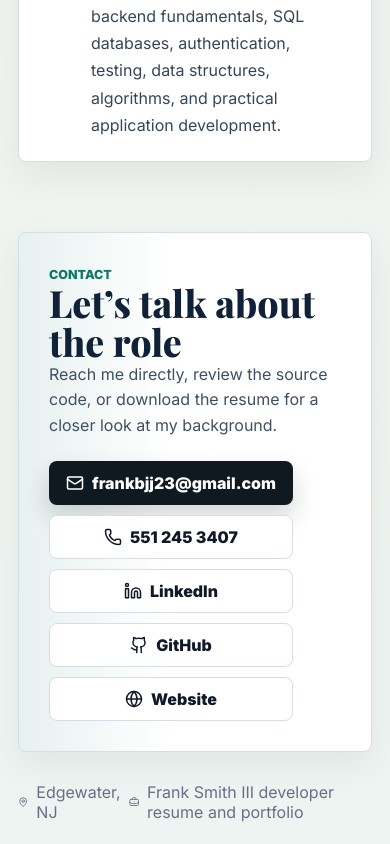
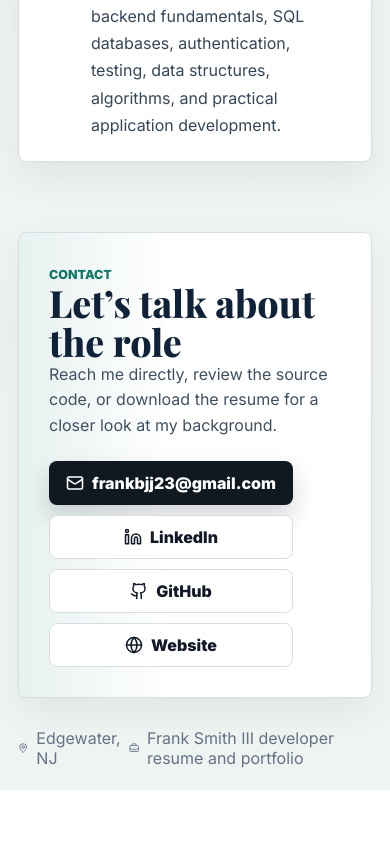
Before and after one commit to frankbjj23/frank-smith-pro-app, a React (Vite) app: page / in a window 390 px wide. Shown: the part 10263-11107 px from the top of the page. After the commit the page ends 11053 px from the top, so only its background shows below. Built offline with nearby package versions, Linux system fonts and the light colour scheme.

Commit message:
Remove phone number from site

```diff
--- a/src/App.tsx
+++ b/src/App.tsx
@@ -8,7 +8,6 @@ import {
   Linkedin,
   Mail,
   MapPin,
-  Phone,
   Printer,
   Rocket,
   Sparkles,
@@ -228,10 +227,6 @@ function App() {
               <Mail size={18} aria-hidden="true" />
               {profile.email}
             </a>
-            <a className="button secondary" href={`tel:${profile.phone.replace(/\s/g, "")}`}>
-              <Phone size={18} aria-hidden="true" />
-              {profile.phone}
-            </a>
             <a
               className="button secondary"
               href={profile.linkedin}
--- a/src/data/profile.ts
+++ b/src/data/profile.ts
@@ -23,7 +23,6 @@ export const profile = {
   headline: "Full Stack Web Developer",
   location: "Edgewater, NJ",
   email: "frankbjj23@gmail.com",
-  phone: "551 245 3407",
   linkedin: "https://www.linkedin.com/in/franksmithiii23",
   github: "https://github.com/frankbjj23",
   website: "https://franksmithlll.com",
```
Also changed, not shown: 1 other file (tests, documents, lock files or other folders).
